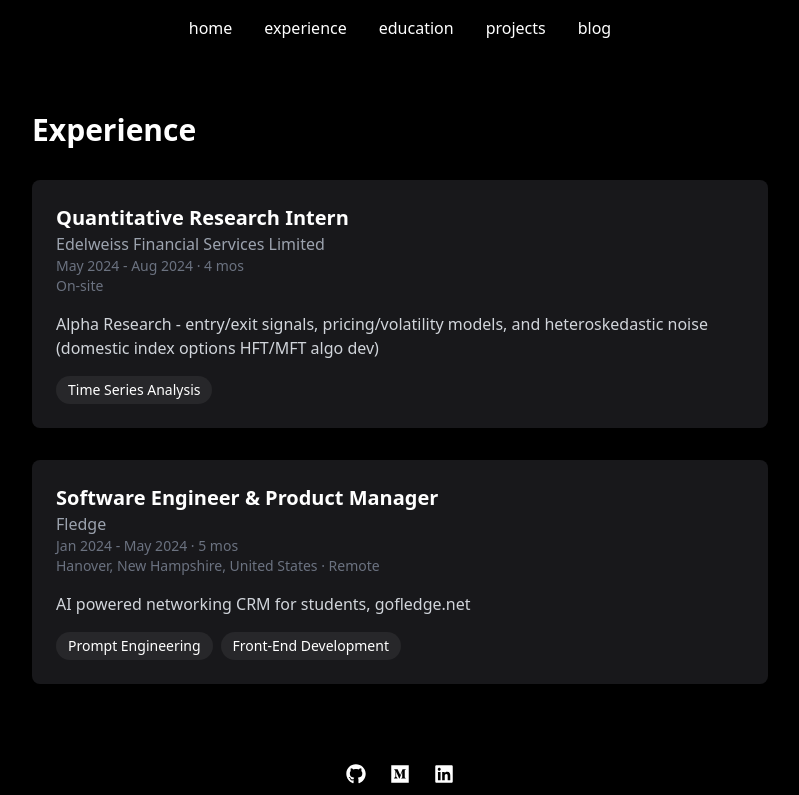
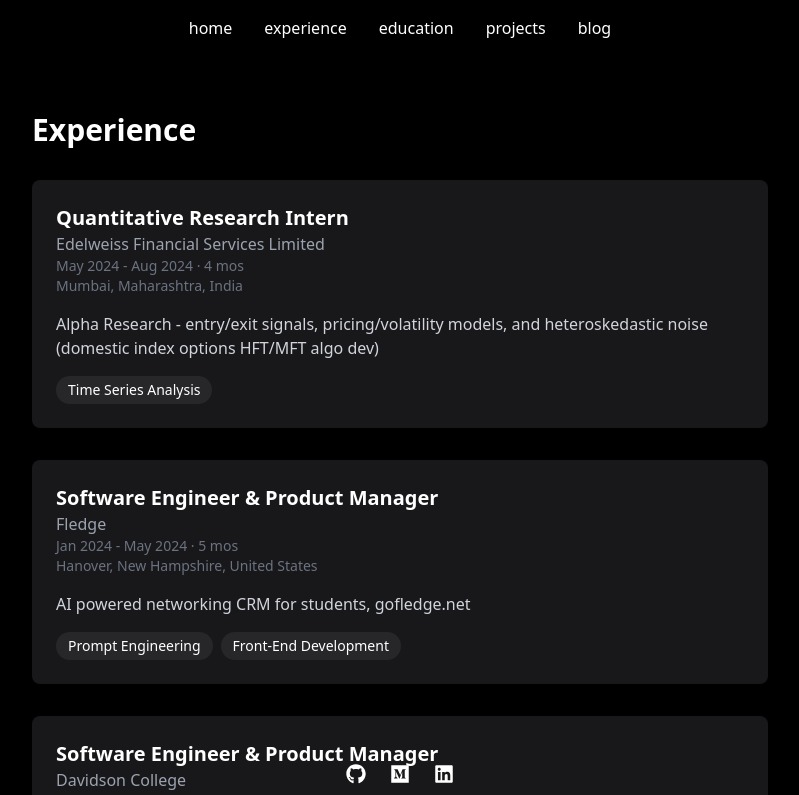
Before and after one commit to nikhil-lalgudi/personal-website, a React (Vite) app: page /experience in a window 1280 px wide. Shown: the top 795 px of the page, without its empty margins (240-1039 px from the left). Built offline with nearby package versions, Linux system fonts and the light colour scheme.

Commit message:
homepage change

```diff
--- a/src/pages/Education.tsx
+++ b/src/pages/Education.tsx
@@ -4,25 +4,22 @@
   {
     school: "University of Michigan College of Engineering",
     degree: "Bachelor's degree, Computer Science",
-    duration: "2023 - 2026",
-    activities: ["V1 Michigan", "Indian American Student Association", "PERMIAS Michigan"],
     coursework: [
       "EECS 280: Object-Oriented Programming in C++",
       "EECS 281: Data Structures and Algorithms",
       "EECS 301: Probabilistic Methods & Random Processes",
       "EECS 553: (ECE) Theoretical Machine Learning*"
     ],
-    concentration: "Systems + AI concentration"
+    concentration: "Systems + AI concentration. * Indicates graduate-level coursework.",
   },
   {
     school: "University of Michigan",
     degree: "BS/MS, Honors Mathematics",
-    duration: "Sep 2023 - 2026",
     courses: [
+      "Math 217: Abstract Linear Algebra",
       "Math 395: Honors Analysis on Manifolds (Abstract Manifolds & Measure Theory)",
-      "Math 217: Abstract Linear Algebra",
+      "MATH 451: Real Analysis",
       "MATH 465: Combinatorics & Graph Theory",
-      "MATH 451: Real Analysis"
     ]
   }
 ];
--- a/src/pages/Experience.tsx
+++ b/src/pages/Experience.tsx
@@ -5,7 +5,7 @@
     company: "Edelweiss Financial Services Limited",
     role: "Quantitative Research Intern",
     duration: "May 2024 - Aug 2024 · 4 mos",
-    location: "On-site",
+    location: "Mumbai, Maharashtra, India",
     description: "Alpha Research - entry/exit signals, pricing/volatility models, and heteroskedastic noise (domestic index options HFT/MFT algo dev)",
     skills: ["Time Series Analysis"]
   },
@@ -13,11 +13,18 @@
     company: "Fledge",
     role: "Software Engineer & Product Manager",
     duration: "Jan 2024 - May 2024 · 5 mos",
+    location: "Hanover, New Hampshire, United States",
+    description: "AI powered networking CRM for students, gofledge.net",
+    skills: ["Prompt Engineering", "Front-End Development"]
+  },
+  {
+    company: "Davidson College",
+    role: "Software Engineer & Product Manager",
+    duration: "Jan 2024 - May 2024 · 5 mos",
     location: "Hanover, New Hampshire, United States · Remote",
     description: "AI powered networking CRM for students, gofledge.net",
     skills: ["Prompt Engineering", "Front-End Development"]
   },
-  // Add more experiences as needed
 ];
 
 export default function Experience() {
--- a/src/pages/Home.tsx
+++ b/src/pages/Home.tsx
@@ -16,11 +16,11 @@
         </p>
 
         <p className="text-gray-400 mb-4">
-          spent my childhood in vietnam, singapore, thailand, the phillipines, indonesia, and india
+        statistical methods, HPC, deep reinforcement learning, and building fault-tolerant systems. spent my childhood in vietnam, singapore, thailand, the phillipines, indonesia, and india.
         </p>
 
          <p className="text-gray-400 mb-4">
-          feel free to contact me at: nikhillv@umich.edu
+          feel free to contact me at: nikhillv@umich.edu, love chatting about cool ideas
         </p>
 
       </motion.div>
```
Also changed, not shown: 1 other file (tests, documents, lock files or other folders).
